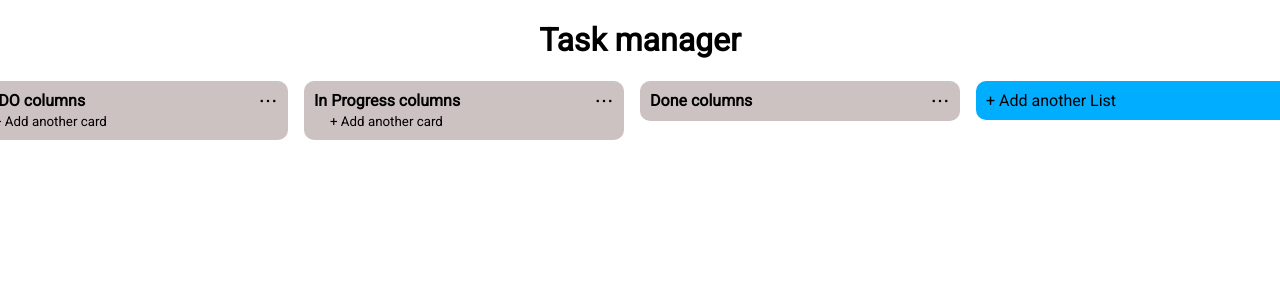
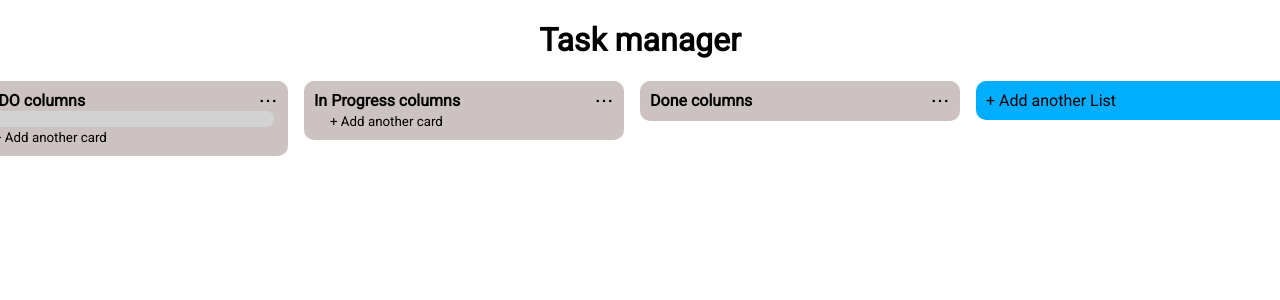
Before and after one commit to dima-kelasev/exam-Akvelon, a React (Create React App) app: page / in a window 1280 px wide. Shown: the top 300 px of the page. Built offline with nearby package versions, Linux system fonts and the light colour scheme.

Commit message:
add drag and drop

```diff
--- a/package.json
+++ b/package.json
@@ -11,7 +11,11 @@
     "@testing-library/user-event": "^12.1.10",
     "@types/uuid": "^8.3.1",
     "antd": "^4.16.13",
+    "immutability-helper": "^3.1.1",
     "react": "^17.0.2",
+    "react-beautiful-dnd": "^13.1.0",
+    "react-dnd": "^14.0.4",
+    "react-dnd-html5-backend": "^14.0.2",
     "react-dom": "^17.0.2",
     "react-redux": "^7.2.6",
     "react-scripts": "4.0.3",
@@ -45,6 +49,7 @@
     ]
   },
   "devDependencies": {
+    "@types/react-beautiful-dnd": "^13.1.2",
     "@types/styled-components": "^5.1.15",
     "redux-devtools-extension": "^2.13.9"
   }
--- a/src/components/Cards/TodoCards.tsx
+++ b/src/components/Cards/TodoCards.tsx
@@ -3,25 +3,70 @@ import DeleteTwoTone from "@ant-design/icons/lib/icons/DeleteTwoTone";
 import { useDispatch, useSelector } from "react-redux";
 import { Card } from "../Card";
 import { Todo } from "../../types/Todos";
+import {
+  DragDropContext,
+  Draggable,
+  Droppable,
+  DropResult,
+} from "react-beautiful-dnd";
+import { useState } from "react";
+import { getItemStyle, getListStyle } from "./styles";
 
-export function TodoCard(): JSX.Element {
-  const todoList: Todo[] = useSelector((state: any) => state.todos.todoList);
+export const TodoCard = (): JSX.Element => {
+  const state: Todo[] = useSelector((state: any) => state.todos.todoList);
   const dispatch = useDispatch();
+  const [TodoList, setTodoList] = useState(state);
+
+  const onDragEnd = (result: DropResult): void => {
+    if (!result.destination) return;
+    const copiedList = [...TodoList];
+    const [reorderedItem] = copiedList.splice(result.source.index, 1);
+    copiedList.splice(result.destination.index, 0, reorderedItem);
+    // console.log(copiedList);
+
+    setTodoList(copiedList);
+  };
+  console.log(TodoList);
 
   return (
     <Card nameCard="TODO columns">
-      {todoList?.map((todo) => (
-        <Pharagraph key={todo.id}>
-          {todo.description}
+      <DragDropContext onDragEnd={onDragEnd}>
+        <Droppable droppableId="droppable">
+          {(provided, snapshot): JSX.Element => (
+            <div
+              {...provided.droppableProps}
+              ref={provided.innerRef}
+              style={getListStyle(snapshot.isDraggingOver)}
+            >
+              {TodoList.map((item, index) => (
+                <Draggable key={item.id} draggableId={item.id} index={index}>
+                  {(provided, snapshot): JSX.Element => (
+                    <Pharagraph
+                      ref={provided.innerRef}
+                      {...provided.draggableProps}
+                      {...provided.dragHandleProps}
+                      style={getItemStyle(
+                        snapshot.isDragging,
+                        provided.draggableProps.style
+                      )}
+                    >
+                      {item.description}
                       <DeleteTwoTone
                         onClick={(): void => {
-              const data = { id: todo.id, name: "todoList" };
+                          const data = { id: item.id, name: "todoList" };
                           dispatch({ type: "OPEN_DELETE_MODAL", data });
                         }}
                         style={{ cursor: "pointer" }}
                       />
                     </Pharagraph>
+                  )}
+                </Draggable>
               ))}
+              {provided.placeholder}
+            </div>
+          )}
+        </Droppable>
+      </DragDropContext>
       <AddButton
         onClick={() => {
           dispatch({ type: "OPEN_CREATE_MODAL" });
@@ -31,4 +76,4 @@ export function TodoCard(): JSX.Element {
       </AddButton>
     </Card>
   );
-}
+};
--- /dev/null
+++ b/src/components/Cards/styles.ts
@@ -0,0 +1,22 @@
+import { DraggingStyle, NotDraggingStyle } from "react-beautiful-dnd";
+
+const grid = 8;
+
+export const getItemStyle = (
+  isDragging: boolean,
+  draggableStyle: DraggingStyle | NotDraggingStyle | undefined
+): React.CSSProperties => ({
+  userSelect: "none",
+  padding: grid,
+  margin: `0 0 ${grid}px 0`,
+  background: isDragging ? "lightgreen" : "grey",
+  color: " #fff",
+  ...draggableStyle,
+});
+
+export const getListStyle = (isDraggingOver: boolean): React.CSSProperties => ({
+  background: isDraggingOver ? "lightblue" : "lightgrey",
+  padding: grid,
+  width: 280,
+  borderRadius: 10,
+});
--- a/src/components/Modal/DeleteModal.tsx
+++ b/src/components/Modal/DeleteModal.tsx
@@ -27,8 +27,8 @@ export const DeleteModal = ({ isOpen, onClose, taskId }: DeleteModalProps) => {
       id: taskId,
     };
     dispatch({ type: "DELETE_TASK", data });
-
     onClose();
+    // window.location.reload();
   };
 
   if (!isOpen) return null;
```
Also changed, not shown: 1 other file (tests, documents, lock files or other folders). Lines whose indentation alone changed are shown as unchanged.
